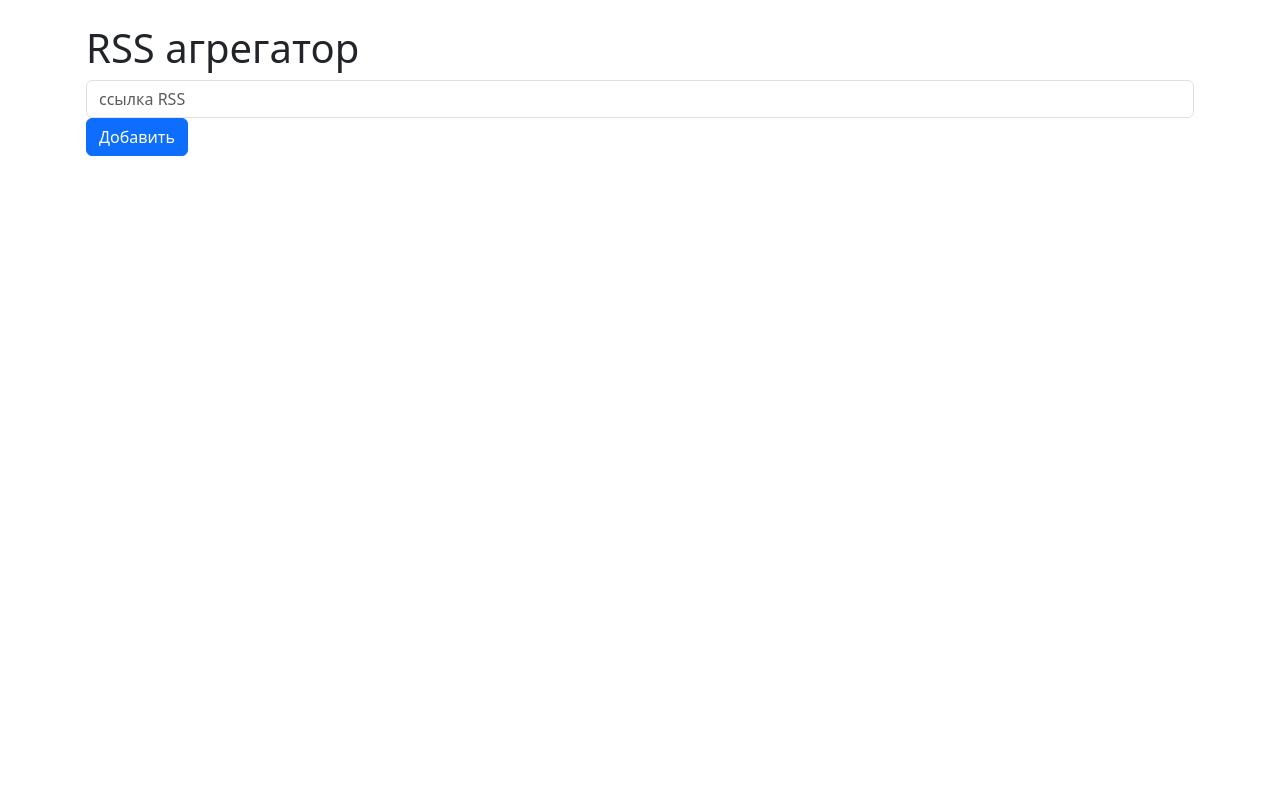
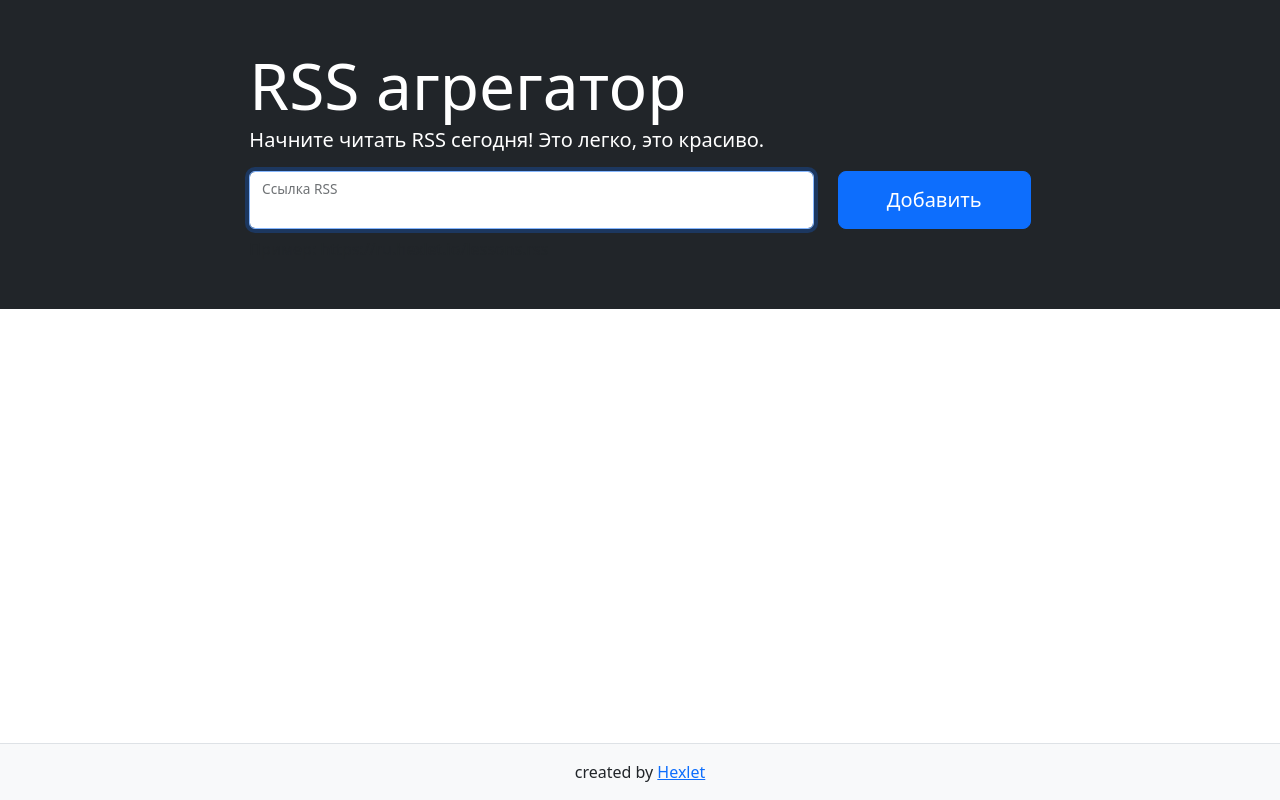
Before and after one commit to AlekseySapunkov/RSS-reader, a website built with webpack: page dist/index.html in a window 1280 px wide. Built offline with nearby package versions, Linux system fonts and the light colour scheme; files whose address does not match are found by name.

Commit message:
Update index.html

```diff
--- a/dist/index.html
+++ b/dist/index.html
@@ -1,21 +1,65 @@
 <!doctype html>
-<html lang="en">
+<html lang="ru">
     <head>
         <meta charset="utf-8">
-    <meta name="viewport" content="width=device-width, initial-scale=1">
-    <title>Bootstrap w/ Webpack</title>
-    <link href="https://cdn.jsdelivr.net/npm/bootstrap@5.1.3/dist/css/bootstrap.min.css" rel="stylesheet" integrity="sha384-1BmE4kWBq78iYhFldvKuhfTAU6auU8tT94WrHftjDbrCEXSU1oBoqyl2QvZ6jIW3" crossorigin="anonymous">
+        <meta name="viewport" content="width=device-width,initial-scale=1,shrink-to-fit=no">
+        <title>Hexlet Frontend Project</title>
+        <script defer="defer" src=E:\onedrive\Документы\frontend-project-11\src\js\main.js"></script>
+        <link href="main.css" rel="stylesheet">
     </head>
-  <body>
-    <div class="container py-4 px-3 mx-auto">
-      <h1>RSS агрегатор</h1>
-      <form action="" class="rss-form">
-        <div class="form-group">
-          <input id="inputLink" type="text" required="" name="url" class="form-control" placeholder="ссылка RSS">
-          <button type="submit" class="btn btn-primary" name="Submit">Добавить</button>
+    <body class="d-flex flex-column min-vh-100">
+        <div class="modal fade" id="modal" tabindex="-1" role="dialog" aria-labelledby="modal" aria-hidden="true">
+            <div class="modal-dialog" role="document">
+                <div class="modal-content">
+                    <div class="modal-header">
+                        <h5 class="modal-title"></h5>
+                        <button type="button" class="btn-close close" data-bs-dismiss="modal" aria-label="Close"></button>
+                    </div>
+                    <div class="modal-body text-break"></div>
+                    <div class="modal-footer">
+                        <a class="btn btn-primary full-article" href="#" role="button" target="_blank" rel="noopener noreferrer">Читать полностью </a>
+                        <button type="button" class="btn btn-secondary" data-bs-dismiss="modal">Закрыть</button>
+                    </div>
+                </div>
+            </div>
+        </div>
+        <main class="flex-grow-1">
+            <section class="container-fluid bg-dark p-5">
+                <div class="row">
+                    <div class="col-md-10 col-lg-8 mx-auto text-white">
+                        <h1 class="display-3 mb-0">RSS агрегатор</h1>
+                        <p class="lead">Начните читать RSS сегодня! Это легко, это красиво.</p>
+                        <form action="" class="rss-form text-body">
+                            <div class="row">
+                                <div class="col">
+                                    <div class="form-floating">
+                                        <input id="url-input" autofocus required name="url" aria-label="url" class="form-control w-100" placeholder="ссылка RSS" autocomplete="off">
+                                        <label for="url-input">Ссылка RSS</label>
+                                    </div>
+                                </div>
+                                <div class="col-auto">
+                                    <button type="submit" aria-label="add" class="h-100 btn btn-lg btn-primary px-sm-5">Добавить</button>
+                                </div>
                             </div>
                         </form>
+                        <p class="mt-2 mb-0 text-muted">Пример: https://ru.hexlet.io/lessons.rss</p>
+                        <p class="feedback m-0 position-absolute small text-danger"></p>
                     </div>
-    <script src="../src/js/main.js"></script>
+                </div>
+            </section>
+            <section class="container-fluid container-xxl p-5">
+                <div class="row">
+                    <div class="col-md-10 col-lg-8 order-1 mx-auto posts"></div>
+                    <div class="col-md-10 col-lg-4 mx-auto order-0 order-lg-1 feeds"></div>
+                </div>
+            </section>
+        </main>
+        <footer class="footer border-top py-3 mt-5 bg-light">
+            <div class="container-xl">
+                <div class="text-center">
+                    created by <a href="https://ru.hexlet.io/professions/frontend/projects/11" target="_blank">Hexlet</a>
+                </div>
+            </div>
+        </footer>
     </body>
 </html>
```
Lines whose indentation alone changed are shown as unchanged.
